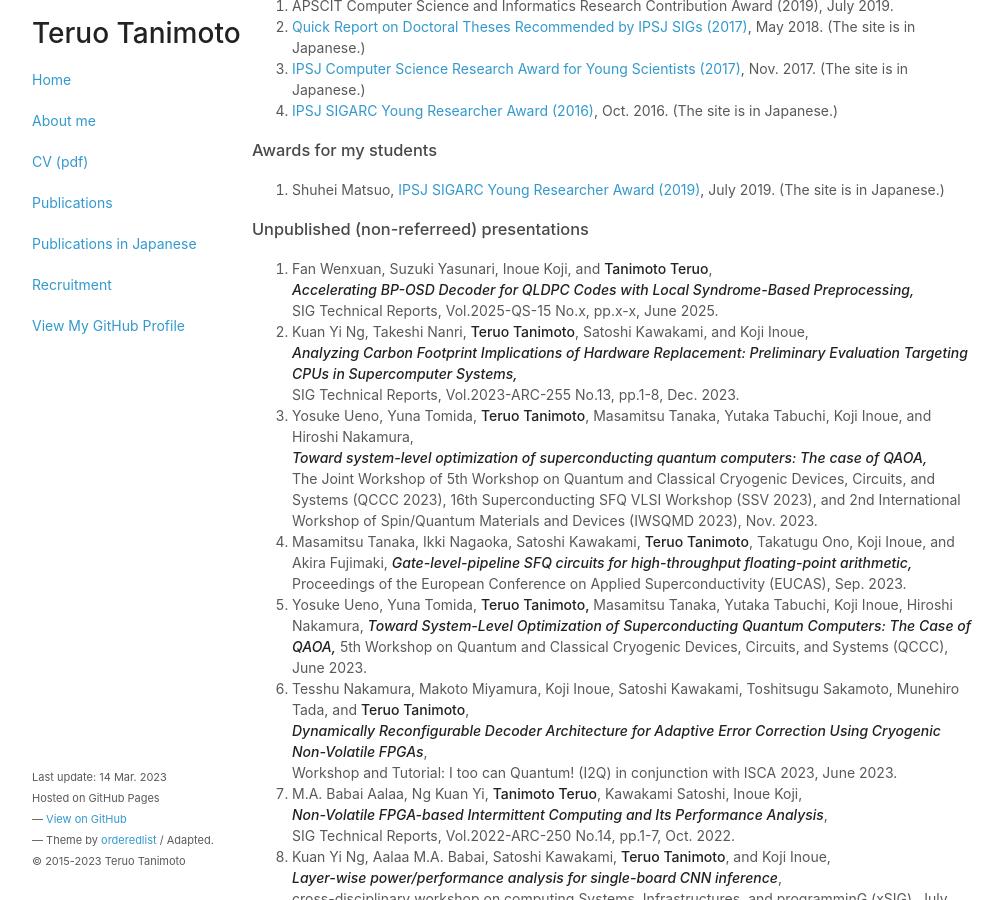
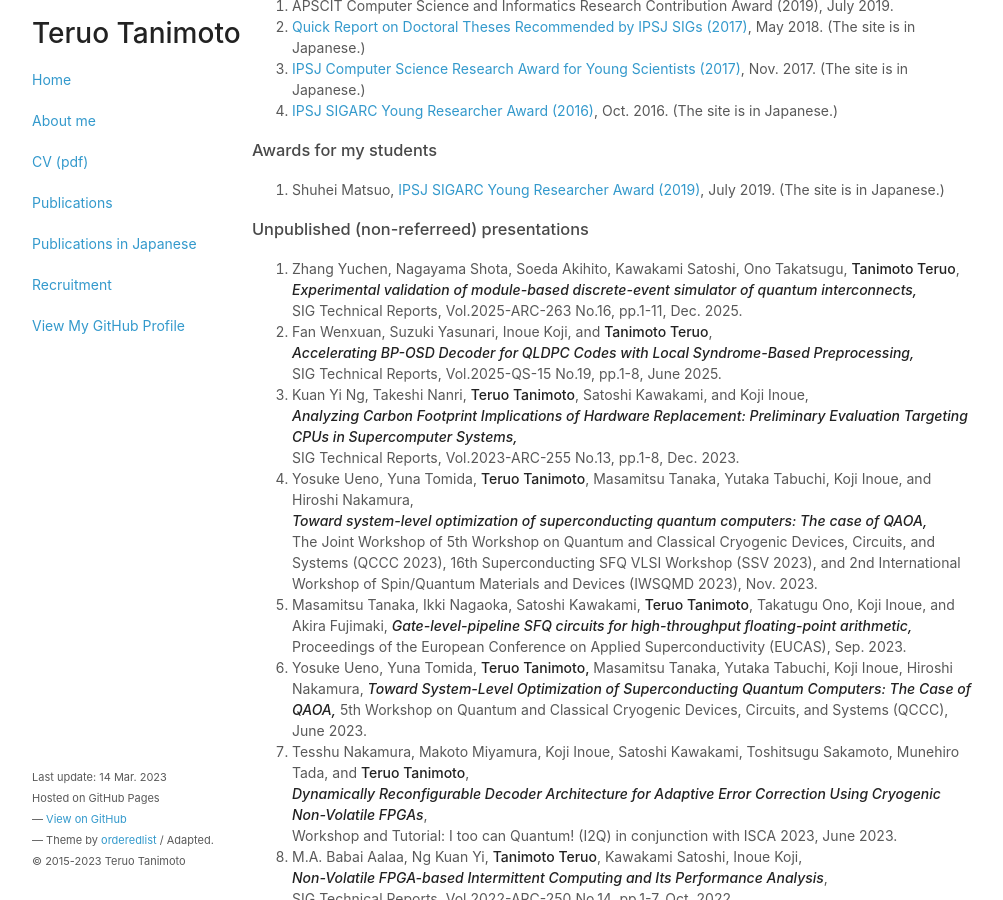
Before and after one commit to teruo41/teruo41.github.io, a Jekyll site: the page built from pubse.md, in a window 1280 px wide and 900 px high, scrolled down 4653 px. Shown: the whole window, without its empty margins (138-1141 px from the left). Built offline with Jekyll 4.4.1, drawn with Linux system fonts in a browser that asks for light colours.

Commit message:
Update pubse.md

```diff
--- a/pubse.md
+++ b/pubse.md
@@ -242,9 +242,13 @@ title: Publications
 
 ### Unpublished (non-referreed) presentations
 
+0. Zhang Yuchen, Nagayama Shota, Soeda Akihito, Kawakami Satoshi, Ono Takatsugu, __Tanimoto Teruo__,
+   ***Experimental validation of module-based discrete-event simulator of quantum interconnects,***
+   SIG Technical Reports, Vol.2025-ARC-263 No.16, pp.1-11, Dec. 2025.
+
 0. Fan Wenxuan, Suzuki Yasunari, Inoue Koji, and __Tanimoto Teruo__,
    ***Accelerating BP-OSD Decoder for QLDPC Codes with Local Syndrome-Based Preprocessing,***
-   SIG Technical Reports, Vol.2025-QS-15 No.x, pp.x-x, June 2025.
+   SIG Technical Reports, Vol.2025-QS-15 No.19, pp.1-8, June 2025.
 
 0. Kuan Yi Ng, Takeshi Nanri, __Teruo Tanimoto__, Satoshi Kawakami, and Koji Inoue,
    ***Analyzing Carbon Footprint Implications of Hardware Replacement: Preliminary Evaluation Targeting CPUs in Supercomputer Systems,***
```
